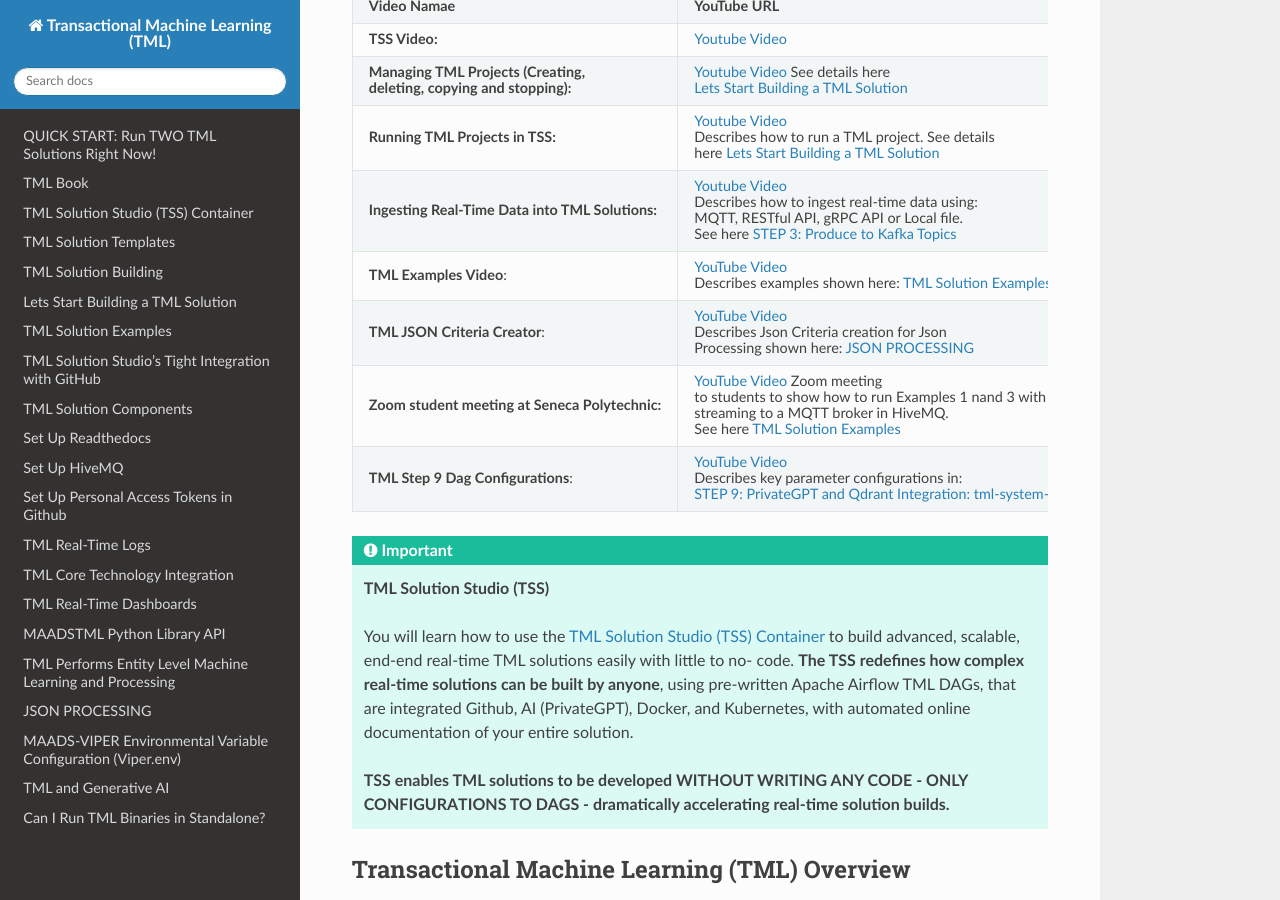
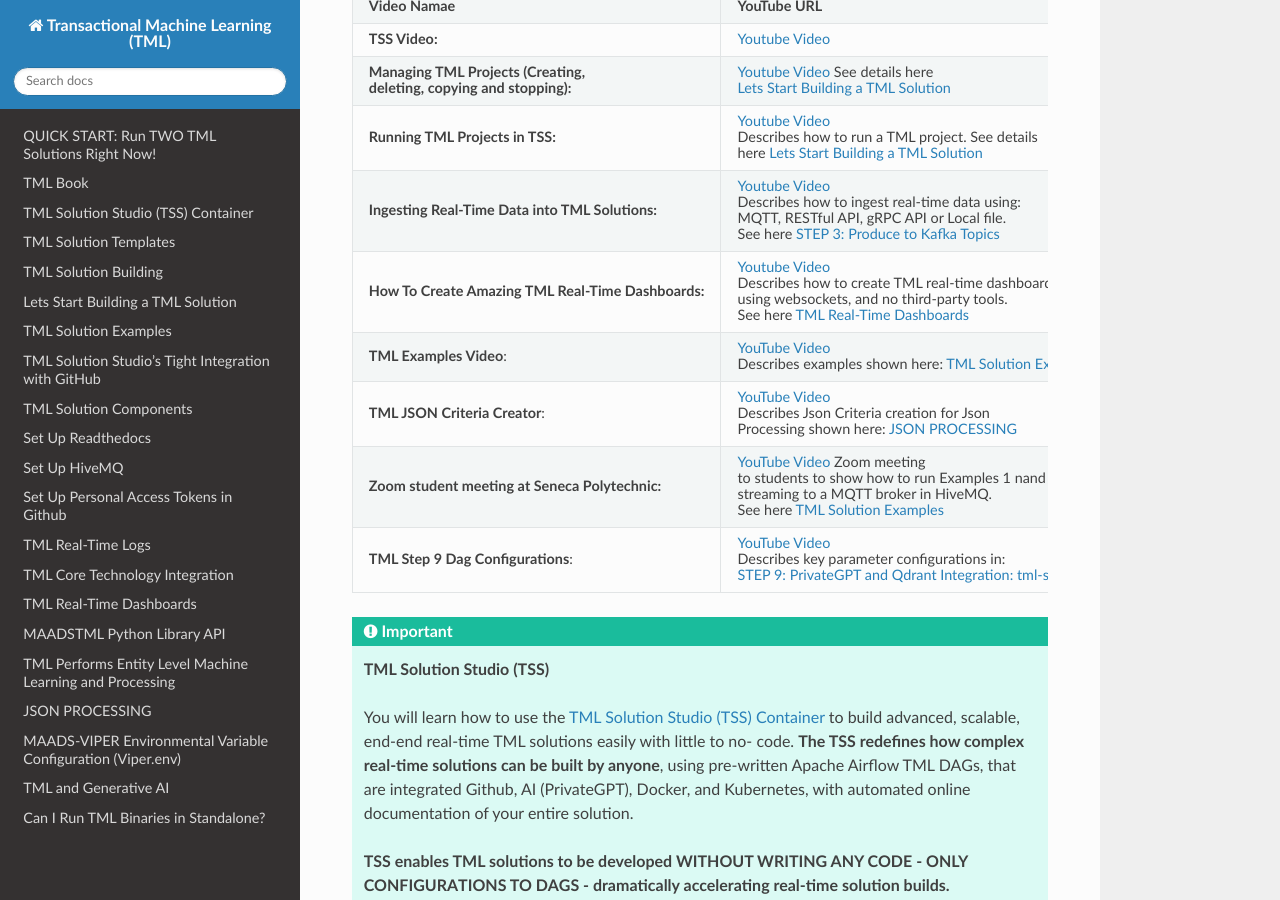
Before and after one commit to smaurice101/readthedocs, a Sphinx documentation site: the page built from docs/source/index.rst, in a window 1280 px wide and 900 px high, scrolled down 772 px. Built offline with Sphinx 7.4.7 and the Read the Docs theme 3.1.0, drawn with Linux system fonts in a browser that asks for light colours.

Commit message:
Update index.rst

```diff
--- a/docs/source/index.rst
+++ b/docs/source/index.rst
@@ -39,6 +39,14 @@
        MQTT, RESTful API, gRPC API or Local file.
 
        See here :ref:`STEP 3: Produce to Kafka Topics`
+   * - **How To Create Amazing TML Real-Time Dashboards:**
+     - `Youtube Video <https://youtu.be/ZnaU1RJfXT8>`_
+
+       Describes how to create TML real-time dashboards
+
+       using websockets, and no third-party tools.
+
+       See here :ref:`TML Real-Time Dashboards`
    * - **TML Examples Video**:
      - `YouTube Video <https://www.youtube.com/watch?v=ZzLL3tfBsh0>`_
 
```
